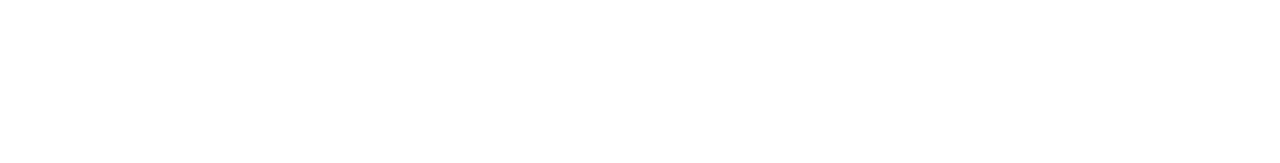
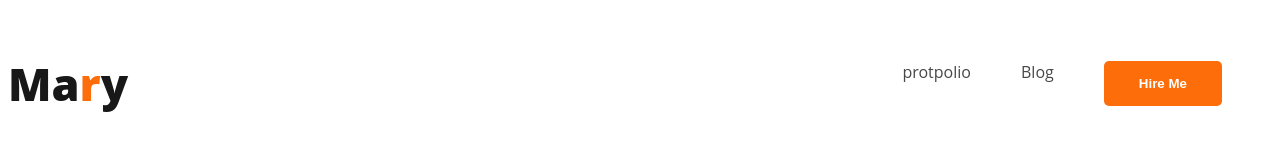
Before and after one commit to nayeem-miah/web-devoloper-protpolio, a plain HTML site: page index.html in a window 1280 px wide. Drawn offline with Linux system fonts and the light colour scheme.

Commit message:
ädded nav

```diff
--- a/index.html
+++ b/index.html
@@ -4,10 +4,20 @@
     <meta charset="UTF-8">
     <meta name="viewport" content="width=device-width, initial-scale=1.0">
     <title>web drvoloper protpolio</title>
+
+
+    <link rel="stylesheet" href="stayls/protpolio.css">
 </head>
 <body>
     <header>
-
+        <nav>
+            <h3 class="nav-tytle">Ma<span class="text-primary">r</span>y</h3>
+            <ul>
+                <li><a href="">protpolio</a></li>
+                <li><a href="">Blog</a></li>
+                <li><button class="btn-primary">Hire Me</button></li>
+            </ul>
+        </nav>
     </header>
     <main>
 
--- /dev/null
+++ b/stayls/protpolio.css
@@ -0,0 +1,46 @@
+/* common shared stayls */
+body{
+    font-family: 'Lato', sans-serif;
+    font-family: 'Open Sans', sans-serif;
+}
+.text-primary{
+    color:#FD6E0A;
+}
+.btn-primary{
+    border-radius: 5px;
+    background: #FD6E0A;
+    border: 0;
+    font-style: normal;
+    font-weight: 700;
+    color:#fff;
+    padding:15px 35px;
+}
+
+/* nav realated stayls */
+
+nav{
+    display: flex;
+    align-items: center;
+    justify-content: space-between;
+}
+.nav-tytle{
+    color: #181818;
+
+
+    font-size: 45px;
+
+    font-weight: 800;
+
+}
+nav > ul{
+    display:flex;
+
+}
+nav li{
+    list-style:none;
+    margin-right:50px;
+}
+nav a{
+    text-decoration:none;
+    color:#474747;
+}
```
